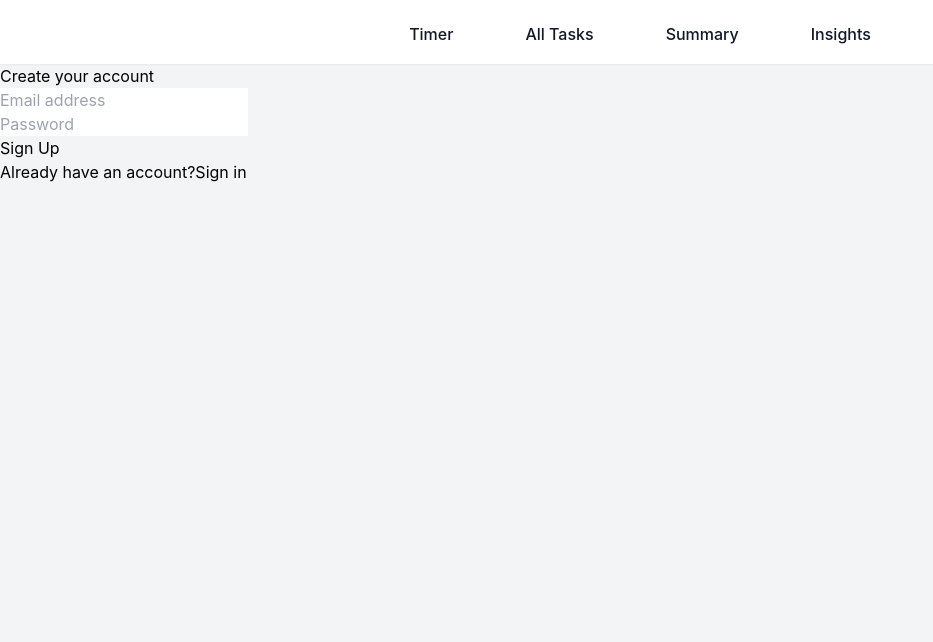
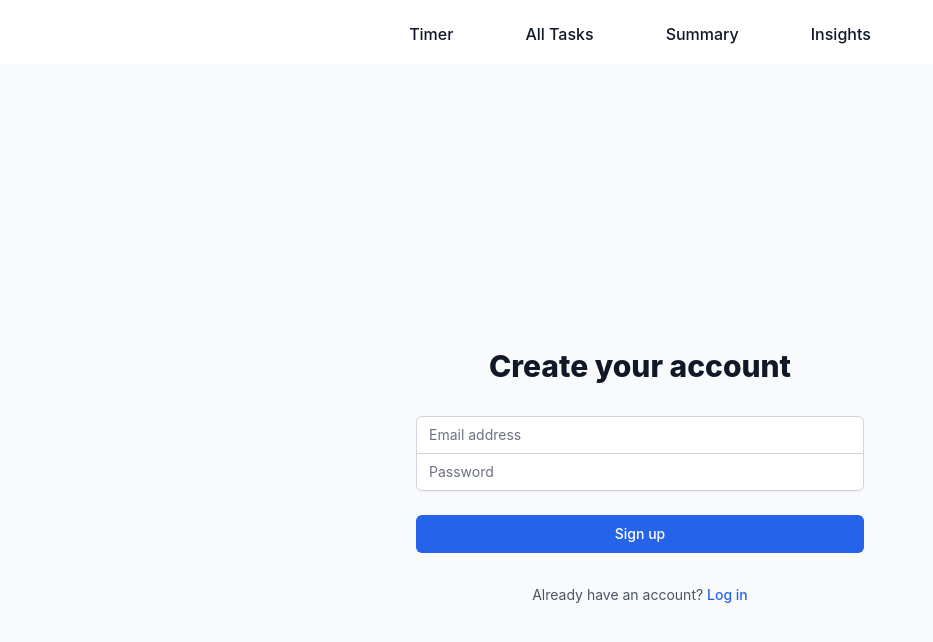
Before and after one commit to evelynso2024/TimeWell, a React (Create React App) app: page /signup in a window 1280 px wide. Shown: the top 642 px of the page, without its empty margins (0-933 px from the left). Built offline with nearby package versions, Linux system fonts and the light colour scheme; the HTML template or start-up script is replaced by a standard one.

Commit message:
Update SignUp.js

```diff
--- a/src/components/auth/SignUp.js
+++ b/src/components/auth/SignUp.js
@@ -1,50 +1,92 @@
 import React, { useState } from 'react';
 import { getAuth, createUserWithEmailAndPassword } from 'firebase/auth';
+import { useNavigate, Link } from 'react-router-dom';
 
 function SignUp() {
   const [email, setEmail] = useState('');
   const [password, setPassword] = useState('');
   const [error, setError] = useState('');
+  const navigate = useNavigate();
 
   const handleSubmit = async (e) => {
     e.preventDefault();
+    setError('');
+
     try {
       const auth = getAuth();
       await createUserWithEmailAndPassword(auth, email, password);
+      navigate('/'); // Redirect to home page after successful signup
     } catch (error) {
-      setError('Failed to create an account');
+      console.error('Signup error:', error); // This will show the detailed error in console
+      setError('Failed to create an account: ' + error.message);
     }
   };
 
   return (
+    <div className="min-h-screen flex items-center justify-center bg-gray-50 py-12 px-4 sm:px-6 lg:px-8">
+      <div className="max-w-md w-full space-y-8">
         <div>
-      <h2>Create your account</h2>
-      <form onSubmit={handleSubmit}>
-        {error && <div>{error}</div>}
+          <h2 className="mt-6 text-center text-3xl font-extrabold text-gray-900">
+            Create your account
+          </h2>
+        </div>
+        <form className="mt-8 space-y-6" onSubmit={handleSubmit}>
+          {error && (
+            <div className="bg-red-100 border border-red-400 text-red-700 px-4 py-3 rounded relative">
+              {error}
+            </div>
+          )}
+          <div className="rounded-md shadow-sm -space-y-px">
             <div>
+              <label htmlFor="email-address" className="sr-only">
+                Email address
+              </label>
               <input
+                id="email-address"
+                name="email"
                 type="email"
+                required
+                className="appearance-none rounded-none relative block w-full px-3 py-2 border border-gray-300 placeholder-gray-500 text-gray-900 rounded-t-md focus:outline-none focus:ring-blue-500 focus:border-blue-500 focus:z-10 sm:text-sm"
+                placeholder="Email address"
                 value={email}
                 onChange={(e) => setEmail(e.target.value)}
-            placeholder="Email address"
               />
             </div>
             <div>
+              <label htmlFor="password" className="sr-only">
+                Password
+              </label>
               <input
+                id="password"
+                name="password"
                 type="password"
+                required
+                className="appearance-none rounded-none relative block w-full px-3 py-2 border border-gray-300 placeholder-gray-500 text-gray-900 rounded-b-md focus:outline-none focus:ring-blue-500 focus:border-blue-500 focus:z-10 sm:text-sm"
+                placeholder="Password"
                 value={password}
                 onChange={(e) => setPassword(e.target.value)}
-            placeholder="Password"
               />
             </div>
-        <button type="submit">Sign Up</button>
+          </div>
+
           <div>
-          <p>
-            Already have an account?
-            <a href="/login">Sign in</a>
+            <button
+              type="submit"
+              className="group relative w-full flex justify-center py-2 px-4 border border-transparent text-sm font-medium rounded-md text-white bg-blue-600 hover:bg-blue-700 focus:outline-none focus:ring-2 focus:ring-offset-2 focus:ring-blue-500"
+            >
+              Sign up
+            </button>
+          </div>
+        </form>
+        <div className="text-center">
+          <p className="text-sm text-gray-600">
+            Already have an account?{' '}
+            <Link to="/login" className="font-medium text-blue-600 hover:text-blue-500">
+              Log in
+            </Link>
           </p>
         </div>
-      </form>
+      </div>
     </div>
   );
 }
```
Lines whose indentation alone changed are shown as unchanged.
